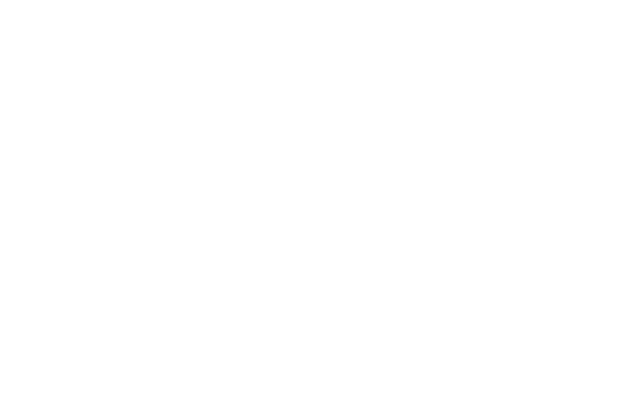
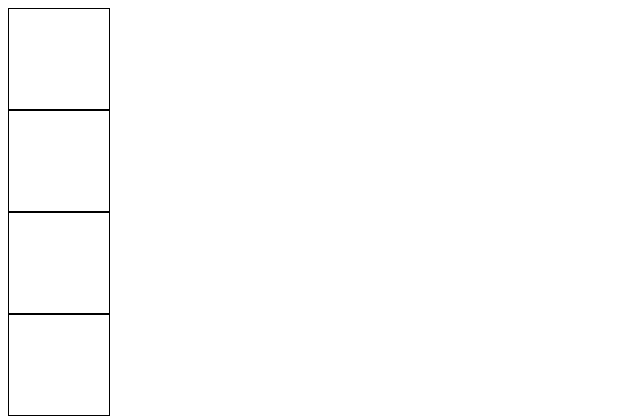
Before and after one commit to Vikituu/Projetinho-felas, a plain HTML site: page index.html in a window 1280 px wide. Shown: the whole page, without its empty margins (0-640 px from the left). Drawn offline with Linux system fonts and the light colour scheme.

Commit message:
section com stylo

```diff
--- a/index.html
+++ b/index.html
@@ -4,6 +4,15 @@
     <meta charset="UTF-8">
     <meta name="viewport" content="width=device-width, initial-scale=1.0">
     <title>Document</title>
+    <style>
+        section{
+            width: 100px;
+            height: 100px;
+            border-style: solid;
+            border-color: black;
+            border-width: 1px;
+        }
+    </style>
 </head>
 <body>
     <article>
```
